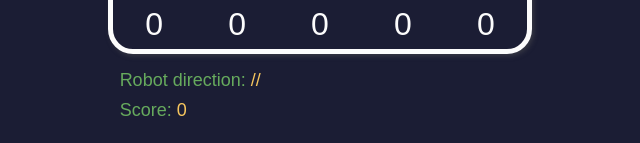
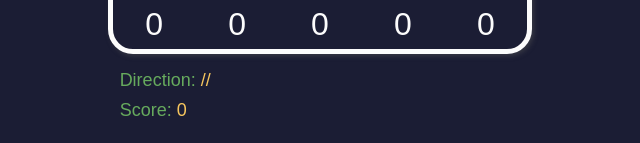
Before and after one commit to tommasogiannoni/toyrobot, an Angular app: page / in a window 1280 px wide. Shown: the part 278-421 px from the top of the page, without its empty margins (320-960 px from the left). Built offline with nearby package versions, Linux system fonts and the light colour scheme; a web font is replaced by a local one.

Commit message:
small fix graphics and image

```diff
--- a/src/app/game/game.component.html
+++ b/src/app/game/game.component.html
@@ -15,7 +15,7 @@
         </table>
     </div>
     <div class="row mt-3">
-        <h6 class="robot-direction">Robot direction:
+        <h6 class="robot-direction">Direction:
             @if (robot.direction) {
                 <span class="direction-field">{{robot.direction}}</span>
             } @else {
--- a/src/app/game/game.component.ts
+++ b/src/app/game/game.component.ts
@@ -142,7 +142,6 @@ export class GameComponent implements OnInit{
     }
 
     placeAlien(x: number, y: number) {
-      console.log(x,y);
       if( !this.isValid(x, y) ) {
         this.showAlert(ALERT_MSG.out);
         return false;
--- a/src/app/model/game-models.ts
+++ b/src/app/model/game-models.ts
@@ -22,7 +22,7 @@ export enum ALERT_MSG {
     invalid_input = "Input not valid!",
     out = "This command place robot out of the table! Retry",
     win = "Defeated all the aliens!",
-    win_desc = "Use the command 'PLACE'  to restart the game."
+    win_desc = "Use the command 'PLACE'  to generate new aliens."
 }
 
 //NORTH, SOUTH, EAST or WEST
```
Also changed, not shown: src/assets/img/example-image-1.png.
